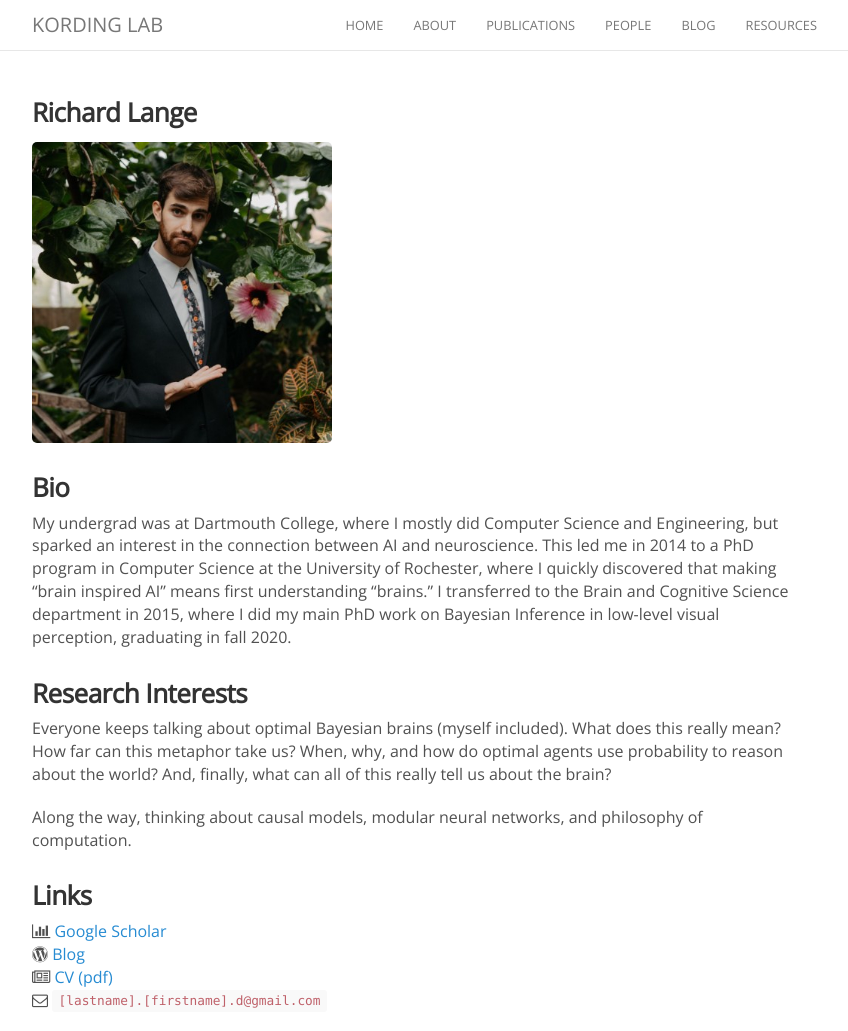
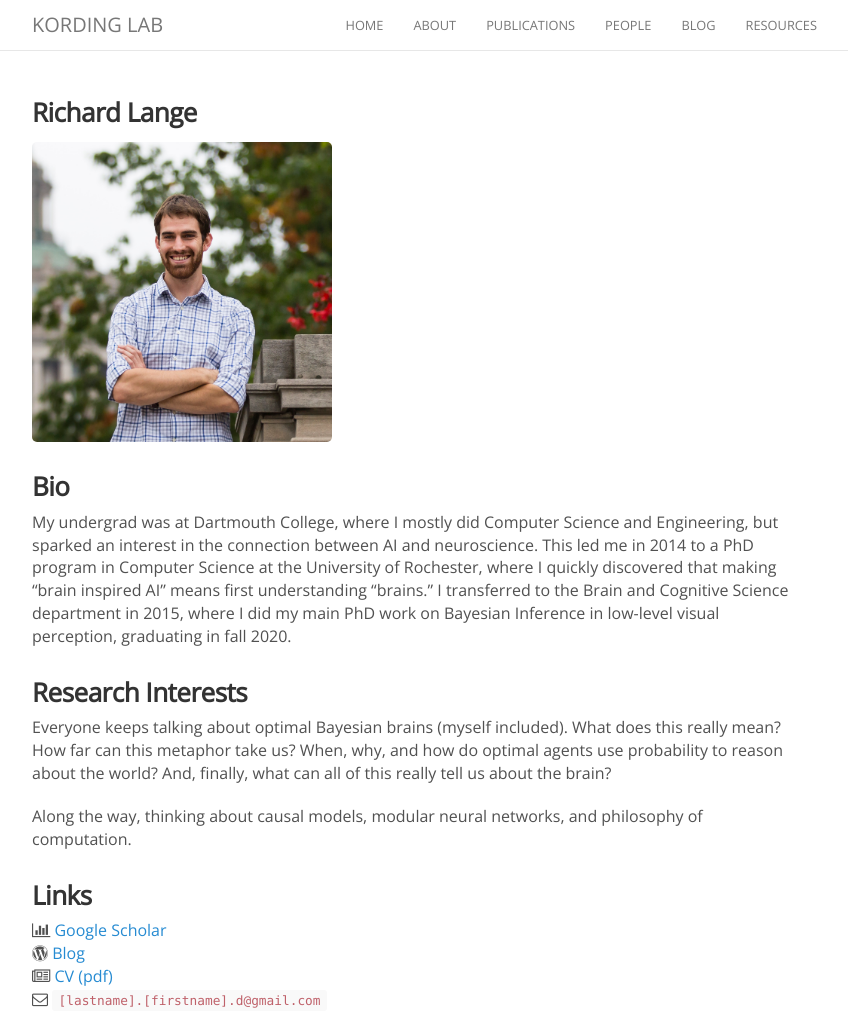
Before and after one commit to KordingLab/KordingLab.github.io, a Jekyll site: the page built from _people/richard_lange.md, in a window 1280 px wide and 1031 px high. Shown: the whole window, without its empty margins (223-1071 px from the left). Built offline with Jekyll 4.4.1, drawn with Linux system fonts in a browser that asks for light colours; nearby versions of some CDN libraries; comment, search, counter and statistics services are not loaded.

Commit message:
updated profile photo

```diff
--- a/_people/richard_lange.md
+++ b/_people/richard_lange.md
@@ -1,7 +1,7 @@
 ---
 name: Richard Lange
 position: postdoc
-avatar: RichardLphoto.JPG
+avatar: RichardL2.jpg
 twitter: wrongu
 joined: 2020
 ---
```
Also changed, not shown: images/people/RichardL2.jpg (added).
